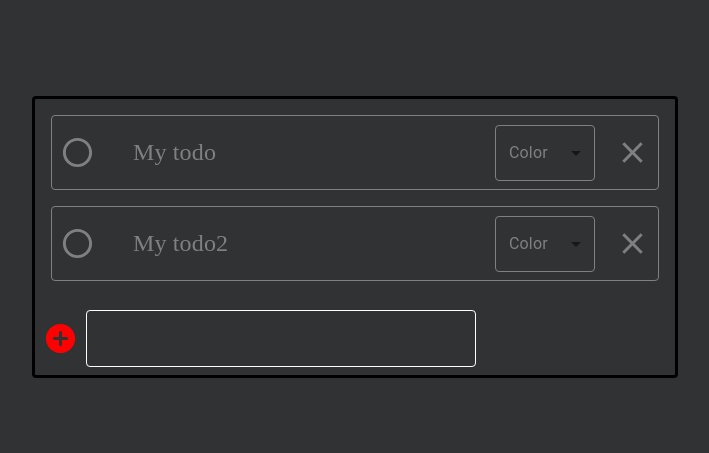
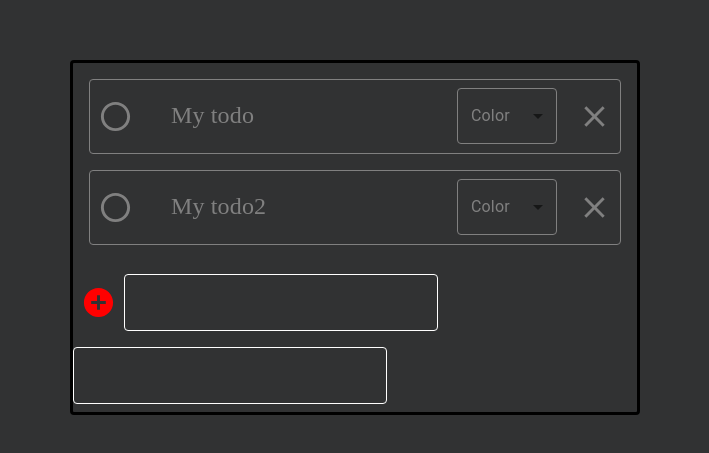
Before and after one commit to ar1elk/todo-list-client, a React (Create React App) app: page / in a window 1280 px wide. Shown: the part 163-616 px from the top of the page, without its empty margins (285-994 px from the left). Built offline with nearby package versions, Linux system fonts and the light colour scheme.

Commit message:
drag and drop todos

```diff
--- a/package.json
+++ b/package.json
@@ -16,6 +16,8 @@
     "@types/react": "^18.0.31",
     "@types/react-dom": "^18.0.11",
     "react": "^18.2.0",
+    "react-dnd": "^16.0.1",
+    "react-dnd-html5-backend": "^16.0.1",
     "react-dom": "^18.2.0",
     "react-redux": "^8.0.5",
     "react-scripts": "5.0.1",
--- a/src/App.tsx
+++ b/src/App.tsx
@@ -1,4 +1,6 @@
 import styled from '@emotion/styled';
+import { DndProvider } from 'react-dnd';
+import { HTML5Backend } from 'react-dnd-html5-backend';
 import { useSelector } from 'react-redux';
 import { TodosMenu } from './components/todosMenu';
 import { TodoItem } from "./dto's/todoItem";
@@ -14,7 +16,9 @@ function App() {
   );
   return (
     <BodyDiv className='App'>
-      <TodosMenu todos={todos}></TodosMenu>
+      <DndProvider backend={HTML5Backend}>
+        <TodosMenu todos={todos}></TodosMenu>
+      </DndProvider>
     </BodyDiv>
   );
 }
--- /dev/null
+++ b/src/components/TodoList.tsx
@@ -0,0 +1,29 @@
+import { List, ListItem } from '@mui/material';
+import { useDrop } from 'react-dnd';
+import { draggableItems } from '../draggableItems';
+import { TodosDictionary } from "../dto's/todoState";
+import { Todo } from './todo';
+
+export function TodoList(props: {
+  todos: TodosDictionary;
+  onDrop: () => void;
+}) {
+  const { todos, onDrop } = props;
+  const [{ isOver }, drop] = useDrop(() => ({
+    accept: draggableItems.TODO,
+    drop: () => onDrop(),
+    collect: (monitor) => ({
+      isOver: !!monitor.isOver(),
+    }),
+  }));
+
+  return (
+    <List ref={drop}>
+      {Object.keys(todos).map((id: string) => (
+        <ListItem key={id}>
+          <Todo id={id} {...todos[id]}></Todo>
+        </ListItem>
+      ))}
+    </List>
+  );
+}
--- a/src/components/addTodo.tsx
+++ b/src/components/addTodo.tsx
@@ -1,5 +1,5 @@
 import AddCircleIcon from '@mui/icons-material/AddCircle';
-import { useState } from 'react';
+import { useRef, useState } from 'react';
 import { useDispatch } from 'react-redux';
 import { todoAdded } from '../redux/todosSlice';
 import { AddTodoButton, AddTodoDiv } from '../styles/addTodoButtonStyle';
@@ -12,7 +12,7 @@ export function AddTodo() {
   return (
     <AddTodoDiv>
       <AddTodoButton
-        onClick={(e) => {
+        onClick={() => {
           dispatch(todoAdded(text));
           setText('');
         }}
--- a/src/components/todosMenu.tsx
+++ b/src/components/todosMenu.tsx
@@ -1,22 +1,44 @@
-import { ListItem, List } from '@mui/material';
+import { useState } from 'react';
+import { useDrag } from 'react-dnd';
+import { useDispatch } from 'react-redux';
+import { draggableItems } from '../draggableItems';
 import { TodosDictionary } from "../dto's/todoState";
+import { todoAdded } from '../redux/todosSlice';
 import { PaperDiv, TodoListPaper } from '../styles/todoMenuStyle';
+import { TodoText } from '../styles/todoTextStyle';
 import { AddTodo } from './addTodo';
-import { Todo } from './todo';
+import { TodoList } from './TodoList';
 
 export function TodosMenu(props: { todos: TodosDictionary }) {
   const todos = props.todos;
+  const dispatch = useDispatch();
+  const [text, setText] = useState('');
+  const [{ isDragging }, drag] = useDrag(() => ({
+    type: draggableItems.TODO,
+    collect: (monitor) => ({
+      isDragging: !!monitor.isDragging(),
+    }),
+  }));
+
   return (
     <PaperDiv>
       <TodoListPaper elevation={0}>
-        <List>
-          {Object.keys(todos).map((id: string) => (
-            <ListItem key={id}>
-              <Todo id={id} {...todos[id]}></Todo>
-            </ListItem>
-          ))}
-        </List>
+        <TodoList
+          todos={todos}
+          onDrop={() => {
+            dispatch(todoAdded(text));
+            setText('');
+          }}
+        ></TodoList>
         <AddTodo />
+        <TodoText
+          ref={drag}
+          multiline
+          fullWidth
+          borderColor={'white'}
+          value={text}
+          onChange={(e) => setText(e.target.value)}
+        ></TodoText>
       </TodoListPaper>
     </PaperDiv>
   );
--- /dev/null
+++ b/src/draggableItems.ts
@@ -0,0 +1,3 @@
+export const draggableItems = {
+  TODO: 'todo',
+};
--- /dev/null
+++ b/src/styles/todoDragSourceDiv.ts
@@ -0,0 +1,6 @@
+import styles from '@emotion/styled';
+
+export const TodoDragSourceDiv = styles.div<{ isDragging: boolean }>`
+opacity: ${(props) => (props.isDragging ? 0.5 : 1)}
+width: 100%;
+`;
--- /dev/null
+++ b/src/styles/todoDropTargetStyle.ts
@@ -0,0 +1,3 @@
+import styles from '@emotion/styled';
+
+export const TodoDropTargetDiv = styles.div``;
--- a/src/styles/todoMenuStyle.ts
+++ b/src/styles/todoMenuStyle.ts
@@ -11,7 +11,6 @@ export const PaperDiv = styled.div`
 export const TodoListPaper = styled(Paper)`
   display: flex;
   flex-direction: column;
-  width: 50%;
   background-color: #313233;
   border: 3px solid black;
   max-height: 70vh;
--- a/src/styles/todoPaperStyle.ts
+++ b/src/styles/todoPaperStyle.ts
@@ -5,7 +5,6 @@ import { Color } from '../datasets/colors';
 export const TodoPaper = styled(Paper)<{ isCompleted?: number }>`
   display: flex;
   align-items: center;
-  width: 100%;
   background-color: #313233;
   border: 1px solid ${(props: any) => props.color as Color};
   ${(props: any) =>
```
Also changed, not shown: src/components/todoDragSource.tsx (added, +32 -0 lines), 1 other file (tests, documents, lock files or other folders).
